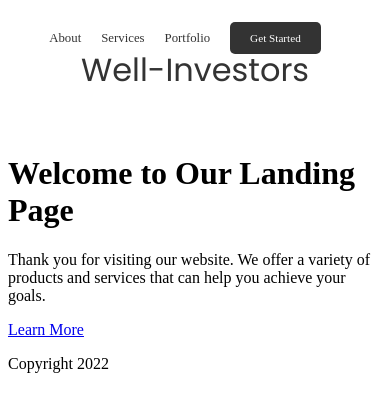
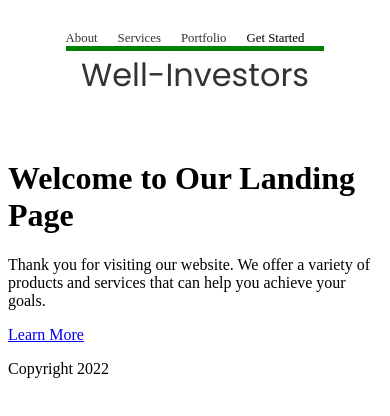
Before and after one commit to Kurogamii/Wellinvestors, a plain HTML site: page index.html in a window 390 px wide. Drawn offline with Linux system fonts and the light colour scheme.

Commit message:
Update styles.css

```diff
--- a/assets/styles/styles.css
+++ b/assets/styles/styles.css
@@ -57,11 +57,15 @@ header nav ul li:nth-of-type(4) a {
   }
   header nav {
     text-align: center;
+    border-bottom: 5px solid green;
   }
   header nav ul li a {
     font-size: .8rem;
   }
   header nav ul li:nth-of-type(4) a {
-    font-size: .7rem;
+    font-size: .8rem;
+    padding: 0;
+    color: black;
+    background-color: transparent;
   }
 }
```
